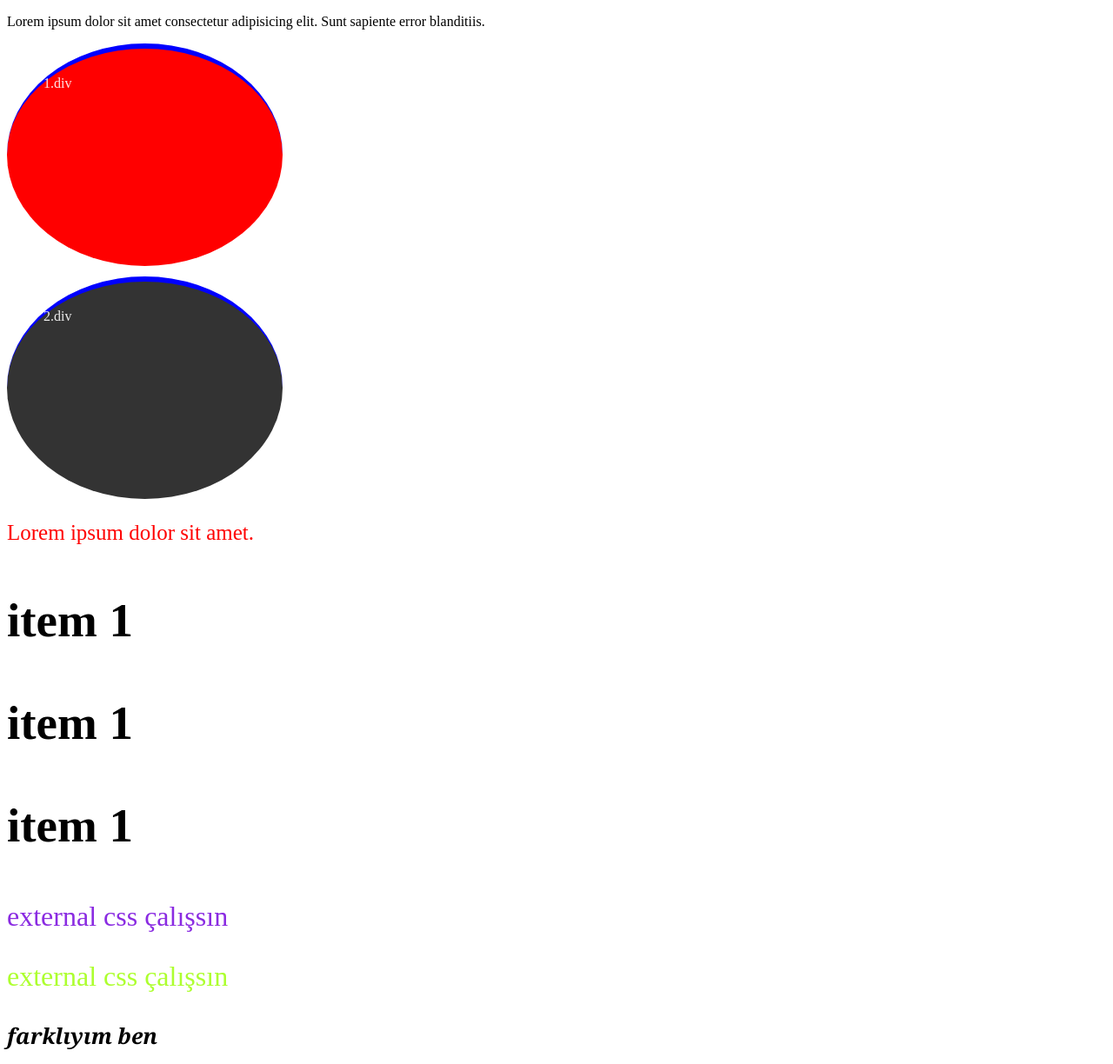
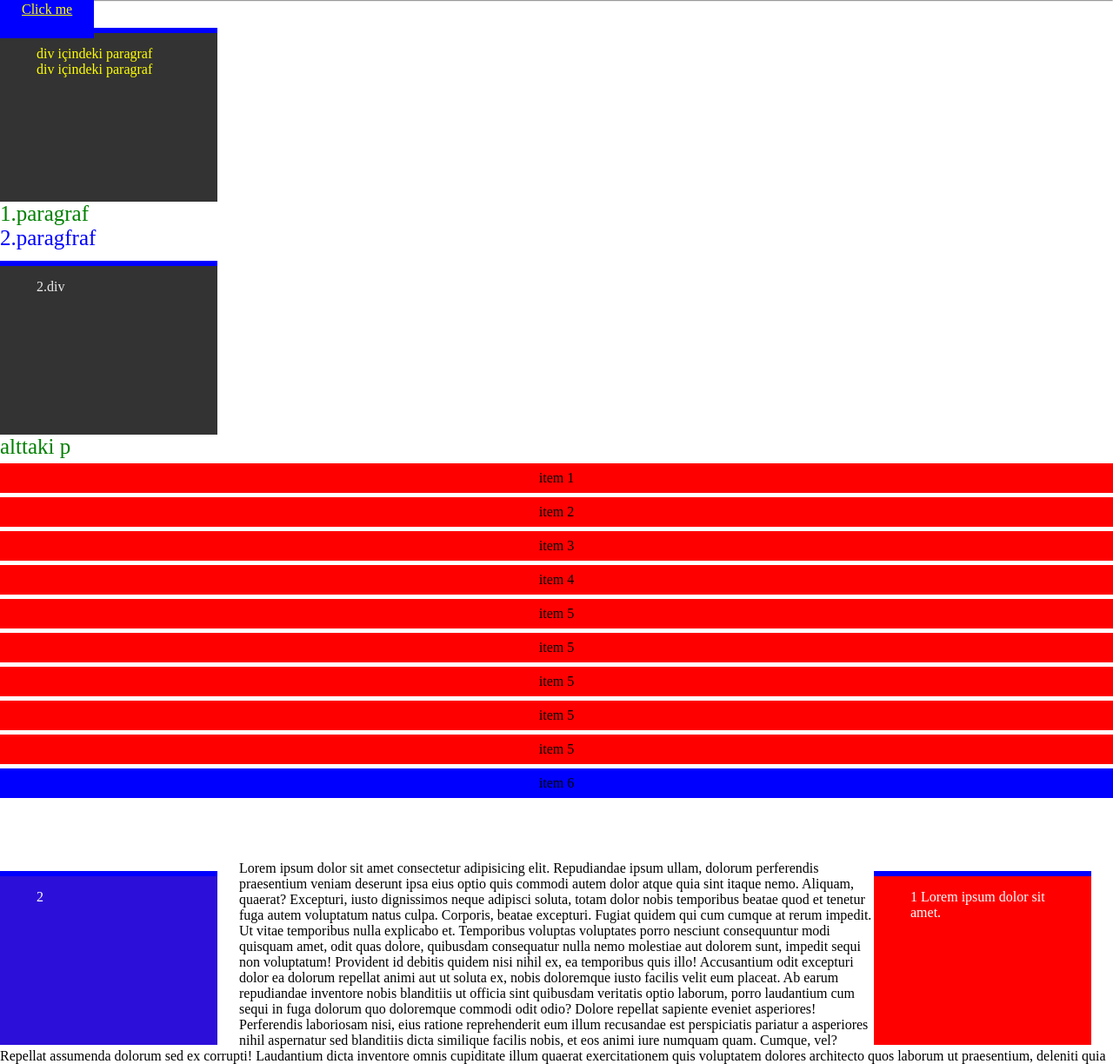
Before and after one commit to hamitmizrak/bilgeadam_html, a plain HTML site: page css/2_ders_css/index.html in a window 1280 px wide. Shown: the top 1224 px of the page at 87% size. Drawn offline with Linux system fonts and the light colour scheme.

Commit message:
css ders2

```diff
--- a/css/2_ders_css/index.html
+++ b/css/2_ders_css/index.html
@@ -11,23 +11,118 @@
       h3 {
         font-size: 55px;
       }
+
+      .div_float {
+        color: white;
+        background-color: black;
+        display: inline;
+        margin-right: 25px;
+      }
     </style>
 
     <!-- external css -->
     <link rel="stylesheet" href="style.css" />
   </head>
   <body>
+      <hr>
+    <a class="click_me" href="http://www.bilgeadam.com" target="_blank">Click me</a>
 
-<p class="text4">Lorem ipsum dolor sit amet consectetur adipisicing elit. Sunt sapiente error blanditiis.</p>
+    <div>
+      <p>div içindeki paragraf</p>
+      <p>div içindeki paragraf</p>
+    </div>
 
+    <p>1.paragraf</p>
+    <p>2.paragfraf</p>
+    <div>2.div</div>
+    <p>alttaki p</p>
+    <ul>
+      <li>item 1</li>
+      <li>item 2</li>
+      <li>item 3</li>
+      <li>item 4</li>
+      <li>item 5</li>
+      <li>item 5</li>
+      <li>item 5</li>
+      <li>item 5</li>
+      <li>item 5</li>
+      <li>item 6</li>
+    </ul>
 
-<div style="background: red;">
-    <p>1.div</p>
-</div>
+    <br /><br /><br /><br />
+    <div class="div_float clearfix" style="background: red; float: right">
+      1 Lorem ipsum dolor sit amet.
+    </div>
+    <div
+      class="div_float clearfix"
+      style="background: rgb(45, 15, 218); float: left"
+    >
+      2
+    </div>
+    Lorem ipsum dolor sit amet consectetur adipisicing elit. Repudiandae ipsum
+    ullam, dolorum perferendis praesentium veniam deserunt ipsa eius optio quis
+    commodi autem dolor atque quia sint itaque nemo. Aliquam, quaerat?
+    Excepturi, iusto dignissimos neque adipisci soluta, totam dolor nobis
+    temporibus beatae quod et tenetur fuga autem voluptatum natus culpa.
+    Corporis, beatae excepturi. Fugiat quidem qui cum cumque at rerum impedit.
+    Ut vitae temporibus nulla explicabo et. Temporibus voluptas voluptates porro
+    nesciunt consequuntur modi quisquam amet, odit quas dolore, quibusdam
+    consequatur nulla nemo molestiae aut dolorem sunt, impedit sequi non
+    voluptatum! Provident id debitis quidem nisi nihil ex, ea temporibus quis
+    illo! Accusantium odit excepturi dolor ea dolorum repellat animi aut ut
+    soluta ex, nobis doloremque iusto facilis velit eum placeat. Ab earum
+    repudiandae inventore nobis blanditiis ut officia sint quibusdam veritatis
+    optio laborum, porro laudantium cum sequi in fuga dolorum quo doloremque
+    commodi odit odio? Dolore repellat sapiente eveniet asperiores! Perferendis
+    laboriosam nisi, eius ratione reprehenderit eum illum recusandae est
+    perspiciatis pariatur a asperiores nihil aspernatur sed blanditiis dicta
+    similique facilis nobis, et eos animi iure numquam quam. Cumque, vel?
+    Repellat assumenda dolorum sed ex corrupti! Laudantium dicta inventore omnis
+    cupiditate illum quaerat exercitationem quis voluptatem dolores architecto
+    quos laborum ut praesentium, deleniti quia iusto libero! Doloremque neque
+    iure nobis. Culpa quasi iure dolore officia deleniti ut eveniet iste, aut
+    non ab explicabo temporibus! Reiciendis quam accusantium quos aspernatur
+    quidem deleniti ipsam. Vitae id vero cupiditate asperiores natus!
+    Consequatur, exercitationem? Suscipit sunt expedita libero nam, vero ipsa.
+    Aspernatur, ipsam debitis iusto minus obcaecati, facere dolor numquam
+    consequuntur harum illo, aut ducimus! Consequatur esse explicabo animi nobis
+    beatae deleniti deserunt fuga? Eaque quibusdam molestias quos nesciunt
+    deleniti quis dolores laborum neque. Laboriosam facilis, sed nesciunt
+    expedita, commodi quaerat iusto soluta dolores impedit officia ab ipsa
+    eaque, numquam vero pariatur distinctio eum. Suscipit ducimus tenetur unde
+    accusamus id molestiae perferendis iste necessitatibus quasi nemo quis
+    natus, ipsam sapiente doloribus at animi. Sapiente temporibus dolor mollitia
+    officiis id perspiciatis repellendus consectetur velit enim! Eum odio
+    veritatis est impedit unde minima voluptatibus quaerat nam! Natus, aliquid.
+    Velit suscipit omnis distinctio adipisci, ut in, et fugit explicabo
+    laboriosam impedit eligendi vel, eveniet consectetur possimus dolores.
+    <div class="div_float clearfix">3</div>
 
-<div>
-    <p>2.div</p>
-</div>
+    <br /><br /><br /><br /><br /><br /><br /><br />
+    <p class="text4">
+      Lorem ipsum dolor sit amet Lorem ipsum dolor sit amet consectetur
+      adipisicing elit. Debitis, blanditiis harum consectetur rem repellat a
+      quaerat quis neque ipsum molestiae facere magnam accusamus ducimus dolorum
+      nesciunt vitae sapiente molestias minima. Consectetur possimus ullam ab
+      ducimus quod, hic facilis dignissimos eum animi! Assumenda asperiores ad
+      iste molestiae culpa, soluta atque facere sunt harum eligendi iure aliquid
+      maiores laborum! Corrupti, officia quod! Provident sit sapiente dolorum,
+      autem quo ab quia placeat? Vitae, totam adipisci nemo asperiores
+      doloremque nobis modi itaque vero ipsum reiciendis amet id similique sint
+      iure reprehenderit deleniti necessitatibus quas. Consectetur esse dolor
+      debitis nisi expedita fugiat consequuntur! Adipisci atque exercitationem,
+      quos minima recusandae ipsam perferendis odio totam expedita pariatur?
+      Maxime, dicta? Sunt saepe facere quo voluptas itaque distinctio
+      blanditiis.
+    </p>
+
+    <div style="background: red">
+      <p>1.div</p>
+    </div>
+
+    <div>
+      <p>2.div</p>
+    </div>
 
     <!-- S-A-F : beaut -->
     <!-- css syntax==>  key:value; -->
@@ -42,6 +137,6 @@
     <!-- id =private -->
     <p class="bilgeadam_class">external css çalışsın</p>
     <p id="bilgeadam_id">external css çalışsın</p>
-    <p id="unique" >farklıyım ben</p>
+    <p id="unique">farklıyım ben</p>
   </body>
 </html>
--- a/css/2_ders_css/style.css
+++ b/css/2_ders_css/style.css
@@ -1,5 +1,73 @@
+.click_me:link
+{
+background-color: blue;
+color: yellow;
+padding: 25px;
+}
+
+
+
+/* group selector */
+*{
+    margin: 0;
+    padding: 0;
+    box-sizing: border-box;
+}
+
+/* div içindeki tüm p */
+div > p{
+ color:yellow;
+}
+
+/* div aynı seviye */
+div ~ p {
+    color:blue;
+    font-size: 25px;
+}
+
+/* div aynı seviyede ilk p */
+div + p {
+    color:green;
+    font-size: 25px;
+}
+
+ul{
+    list-style-type: none;
+   text-decoration: none;
+}
+
+ul li{
+    background: red;
+    margin-top:5px;
+    text-align: center;
+    padding:8px 0;
+}
+
+ul li:last-child{
+    background: blue;
+}
+
+.clearfix:after{
+content: "";
+clear: both;
+display: block;
+}
 
 .text4{
+margin-bottom:55px;
+text-align: justify;
+text-decoration: none;
+text-transform: lowercase;
+text-indent: 25px;
+text-shadow: .5px .4px;
+letter-spacing: .1px;
+line-height: 13px;
+word-spacing: 2px;
+column-count: 3;
+column-rule: 2px solid red;
+
+/* h-w */
+display: inline-block;
 
 }
 
@@ -19,7 +87,7 @@
 /* renkler: 0 (siyah)
 renkler f (beyaz) */
 
-div {
+ div {
     width: 250px;
     height: 200px;
     color: rgba(255,255,255,0.9);
@@ -27,7 +95,7 @@ div {
     padding: 15px 25px 35px 42px;
     margin-top: 12px;
     border-top:6px solid blue;
-    border-radius: 50%;
+    /* border-radius: 50%; */
 }
 
 /* important > inlinecss > internalcss >externalcss */
```
